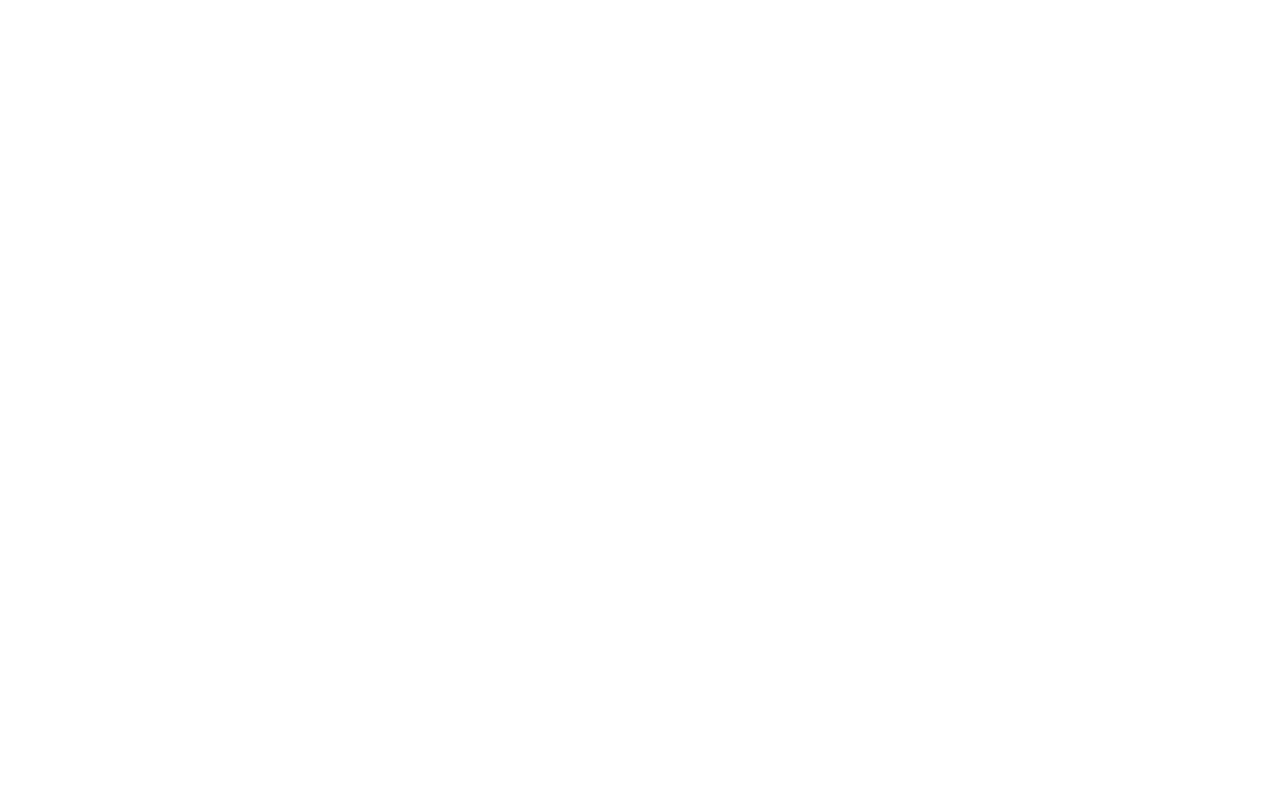
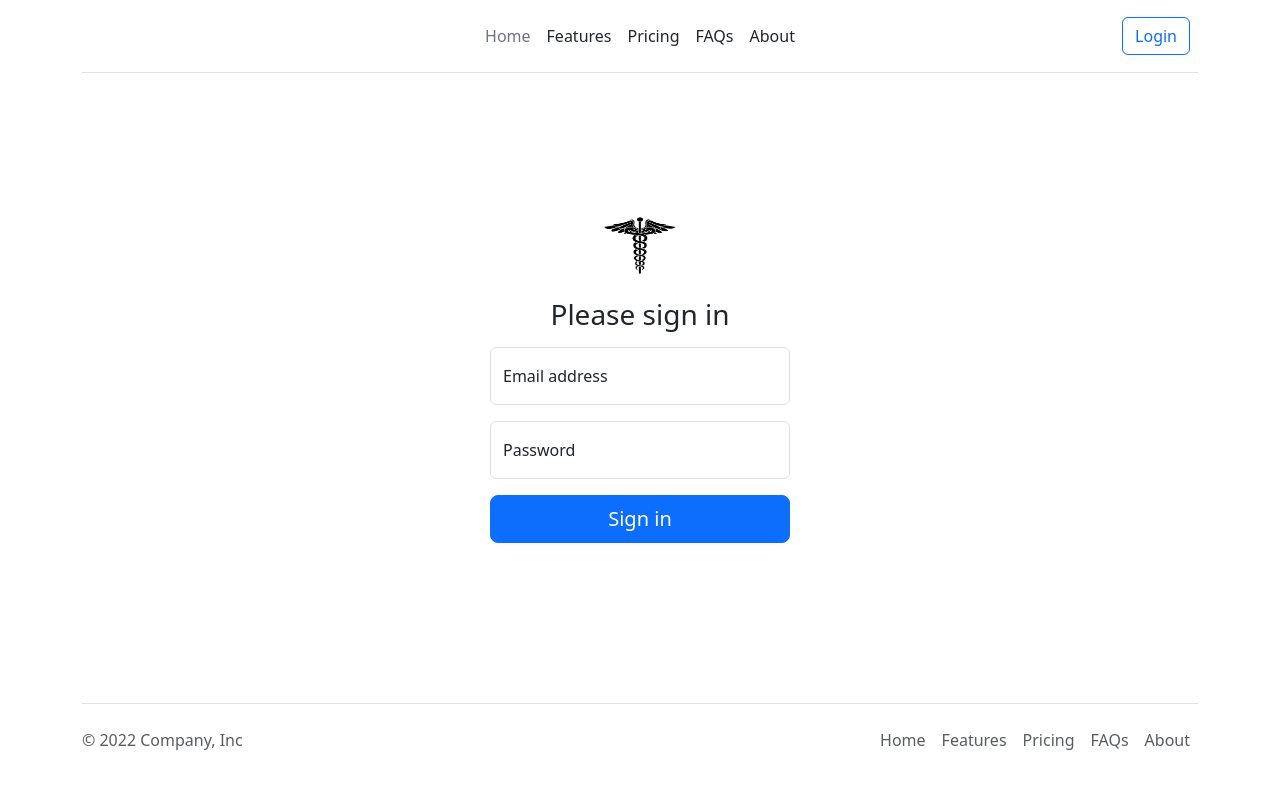
Before and after one commit to AndreaLavezzi/medicina, a PHP site: page / in a window 1280 px wide. Before the commit the page is empty. Run offline with PHP 8.4, Linux system fonts and the light colour scheme.

Commit message:
Sistemati header e footer, finita pagina di login

```diff
--- a/footer.php
+++ b/footer.php
@@ -1,7 +1,19 @@
 <?php
 ?>
-<footer class="footer mt-auto py-3 bg-light">
-  <div class="container">
-    <span class="text-muted">Place sticky footer content here.</span>
-  </div>
-</footer>
+<div class="container">
+  <footer class="d-flex flex-wrap justify-content-between align-items-center py-3 my-4 border-top">
+    <p class="col-md-4 mb-0 text-muted">© 2022 Company, Inc</p>
+
+    <a href="/" class="col-md-4 d-flex align-items-center justify-content-center mb-3 mb-md-0 me-md-auto link-dark text-decoration-none">
+      <svg class="bi me-2" width="40" height="32"><use xlink:href="#bootstrap"></use></svg>
+    </a>
+
+    <ul class="nav col-md-4 justify-content-end">
+      <li class="nav-item"><a href="#" class="nav-link px-2 text-muted">Home</a></li>
+      <li class="nav-item"><a href="#" class="nav-link px-2 text-muted">Features</a></li>
+      <li class="nav-item"><a href="#" class="nav-link px-2 text-muted">Pricing</a></li>
+      <li class="nav-item"><a href="#" class="nav-link px-2 text-muted">FAQs</a></li>
+      <li class="nav-item"><a href="#" class="nav-link px-2 text-muted">About</a></li>
+    </ul>
+  </footer>
+</div>
--- a/header.php
+++ b/header.php
@@ -1,38 +1,21 @@
 <?php
 ?>
-<nav class="navbar navbar-expand-lg bg-body-tertiary">
-  <div class="container-fluid">
-    <a class="navbar-brand" href="#">Navbar</a>
-    <button class="navbar-toggler" type="button" data-bs-toggle="collapse" data-bs-target="#navbarSupportedContent" aria-controls="navbarSupportedContent" aria-expanded="false" aria-label="Toggle navigation">
-      <span class="navbar-toggler-icon"></span>
-    </button>
-    <div class="collapse navbar-collapse" id="navbarSupportedContent">
-      <ul class="navbar-nav me-auto mb-2 mb-lg-0">
-        <li class="nav-item">
-          <a class="nav-link active" aria-current="page" href="#">Home</a>
-        </li>
-        <li class="nav-item">
-          <a class="nav-link" href="#">Link</a>
-        </li>
-        <li class="nav-item dropdown">
-          <a class="nav-link dropdown-toggle" href="#" role="button" data-bs-toggle="dropdown" aria-expanded="false">
-            Dropdown
-          </a>
-          <ul class="dropdown-menu">
-            <li><a class="dropdown-item" href="#">Action</a></li>
-            <li><a class="dropdown-item" href="#">Another action</a></li>
-            <li><hr class="dropdown-divider"></li>
-            <li><a class="dropdown-item" href="#">Something else here</a></li>
-          </ul>
-        </li>
-        <li class="nav-item">
-          <a class="nav-link disabled">Disabled</a>
-        </li>
+<div class="container">
+    <header class="d-flex flex-wrap align-items-center justify-content-center justify-content-md-between py-3 mb-4 border-bottom">
+      <a href="/" class="d-flex align-items-center col-md-3 mb-2 mb-md-0 text-dark text-decoration-none">
+        <svg class="bi me-2" width="40" height="32" role="img" aria-label="Bootstrap"><use xlink:href="#bootstrap"></use></svg>
+      </a>
+
+      <ul class="nav col-12 col-md-auto mb-2 justify-content-center mb-md-0">
+        <li><a href="#" class="nav-link px-2 link-secondary">Home</a></li>
+        <li><a href="#" class="nav-link px-2 link-dark">Features</a></li>
+        <li><a href="#" class="nav-link px-2 link-dark">Pricing</a></li>
+        <li><a href="#" class="nav-link px-2 link-dark">FAQs</a></li>
+        <li><a href="#" class="nav-link px-2 link-dark">About</a></li>
       </ul>
-      <form class="d-flex" role="search">
-        <input class="form-control me-2" type="search" placeholder="Search" aria-label="Search">
-        <button class="btn btn-outline-success" type="submit">Search</button>
-      </form>
-    </div>
+
+      <div class="col-md-3 text-end">
+        <button type="button" class="btn btn-outline-primary me-2">Login</button>
+      </div>
+    </header>
   </div>
-</nav>
--- a/index.html
+++ b/index.php
@@ -1,3 +1,14 @@
+<?php
+    session_start();
+    $page = null;
+
+    if(isset($_GET['page'])){
+        $page = $_GET['page'];
+    }else{
+        $page = 0;
+    }
+?>
+
 <html lang="en">
 <head>
     <meta charset="UTF-8">
@@ -7,15 +18,11 @@
     <script src="https://cdn.jsdelivr.net/npm/bootstrap@5.3.0-alpha1/dist/js/bootstrap.bundle.min.js" integrity="sha384-w76AqPfDkMBDXo30jS1Sgez6pr3x5MlQ1ZAGC+nuZB+EYdgRZgiwxhTBTkF7CXvN" crossorigin="anonymous"></script>
     <title>BoilerPlate Registro Universitario</title>
 </head>
-<body>
-    <div class="container" id="header">
-
-    </div>
-    <div class="container" id="main">
-
-    </div>
-    <div class="container" id="footer">
-
-    </div>
+<body class="d-flex flex-column h-100">
+    <?php
+        require_once("header.php");
+        require_once("main.php");
+        require_once("footer.php");
+    ?>
 </body>
 </html>
--- /dev/null
+++ b/login.php
@@ -0,0 +1,23 @@
+<?php
+?>
+
+
+<main class="form-signin w-100 m-auto text-center">
+<link rel="stylesheet" href="styles/login.css">
+  <form>
+    <img class="mb-4" src="images/logo.png" alt="" width="72" height="57">
+    <h1 class="h3 mb-3 fw-normal">Please sign in</h1>
+
+    <div class="form-floating mb-3">
+      <input type="email" class="form-control" id="floatingInput" placeholder="name@example.com">
+      <label for="floatingInput">Email address</label>
+    </div>
+    <div class="form-floating mb-3">
+      <input type="password" class="form-control" id="floatingPassword" placeholder="Password">
+      <label for="floatingPassword">Password</label>
+    </div>
+
+
+    <button class="w-100 btn btn-lg btn-primary" type="submit">Sign in</button>
+  </form>
+</main>
--- a/main.php
+++ b/main.php
@@ -1,8 +1,7 @@
 <?php
-$page = $_GET['page'];
 switch ($page) {
     case 0:
-        echo "login";
+        require_once("login.php");
         break;
     case 1:
         echo "attività didattiche";
--- /dev/null
+++ b/styles/login.css
@@ -0,0 +1,4 @@
+.form-signin {
+    max-width: 330px;
+    padding: 15px;
+}
```
Also changed, not shown: images/logo.png (added).
